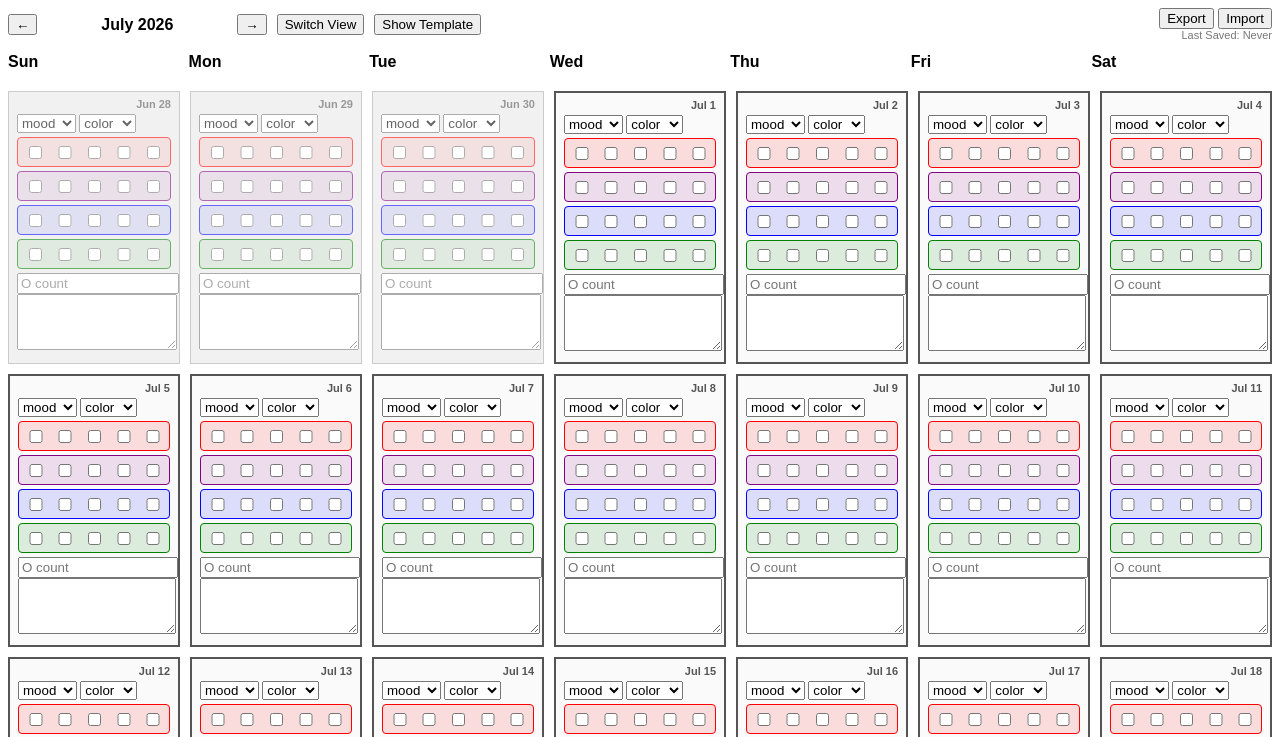
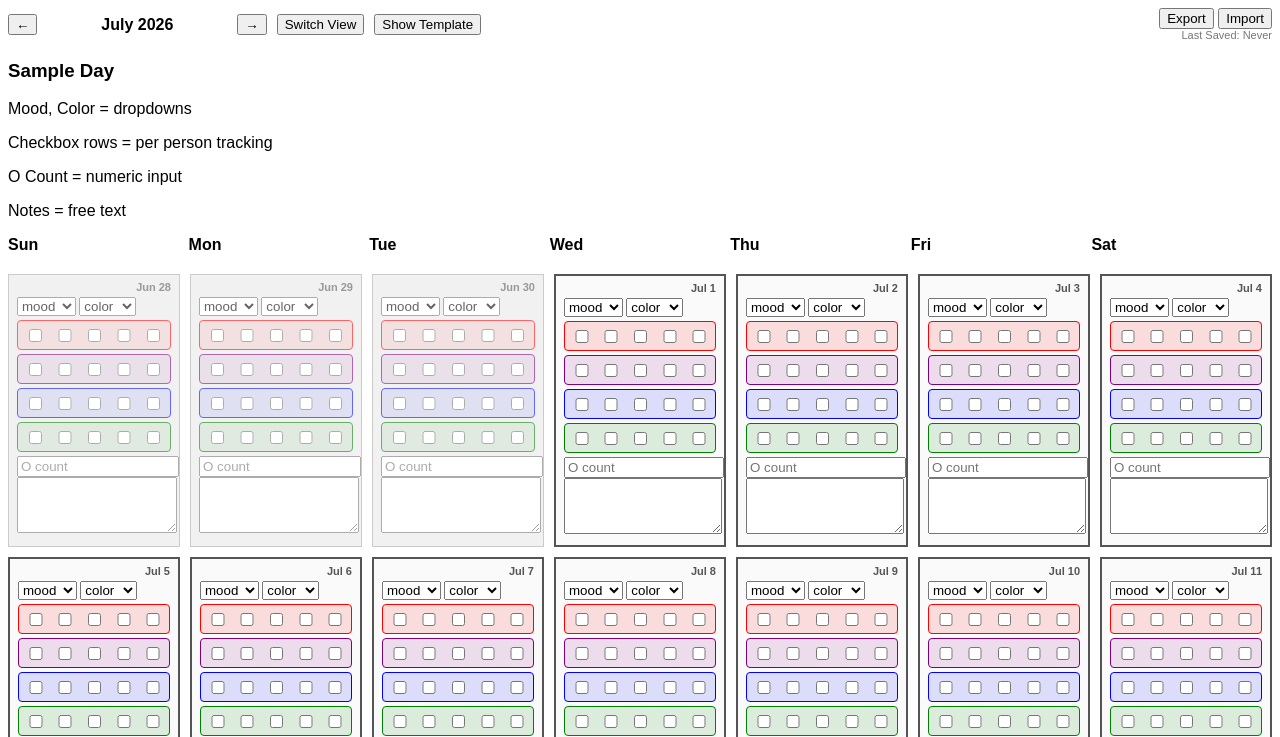
Before and after one commit to TheRubicante/BulletJournal, a plain HTML site: page index.html in a window 1280 px wide. Both pictures are taken after a click on the button "Show Template". Shown: the top 737 px of the page. Drawn offline with Linux system fonts and the light colour scheme.

Commit message:
Fixed legend->template references

```diff
--- a/app.js
+++ b/app.js
@@ -249,11 +249,11 @@ document.addEventListener("DOMContentLoaded", () => {
   render();
   updateLastSaved();
 
-  document.getElementById("legendToggle").onclick = () => {
-    document.getElementById("legend").classList.toggle("hidden");
+  document.getElementById("templateToggle").onclick = () => {
+    document.getElementById("template").classList.toggle("hidden");
   };
 
-  document.getElementById("legend").innerHTML = `
+  document.getElementById("template").innerHTML = `
     <h3>Sample Day</h3>
     <p>Mood, Color = dropdowns</p>
     <p>Checkbox rows = per person tracking</p>
--- a/index.html
+++ b/index.html
@@ -24,7 +24,7 @@
 </div>
 </div>
 
-<div id="legend" class="hidden"></div>
+<div id="template" class="hidden"></div>
 <div id="weekdayHeader"></div>
 <div id="grid"></div>
 
```
